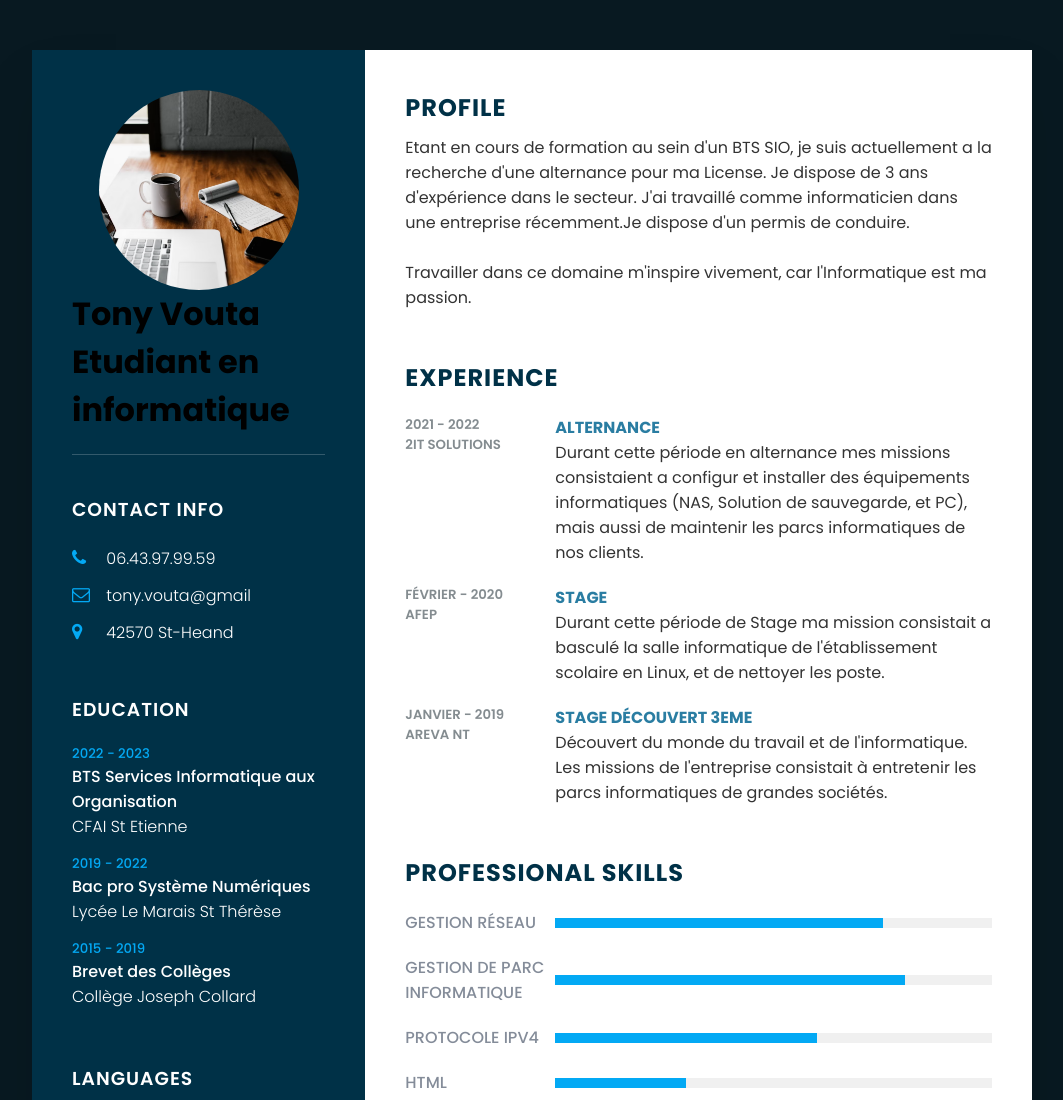
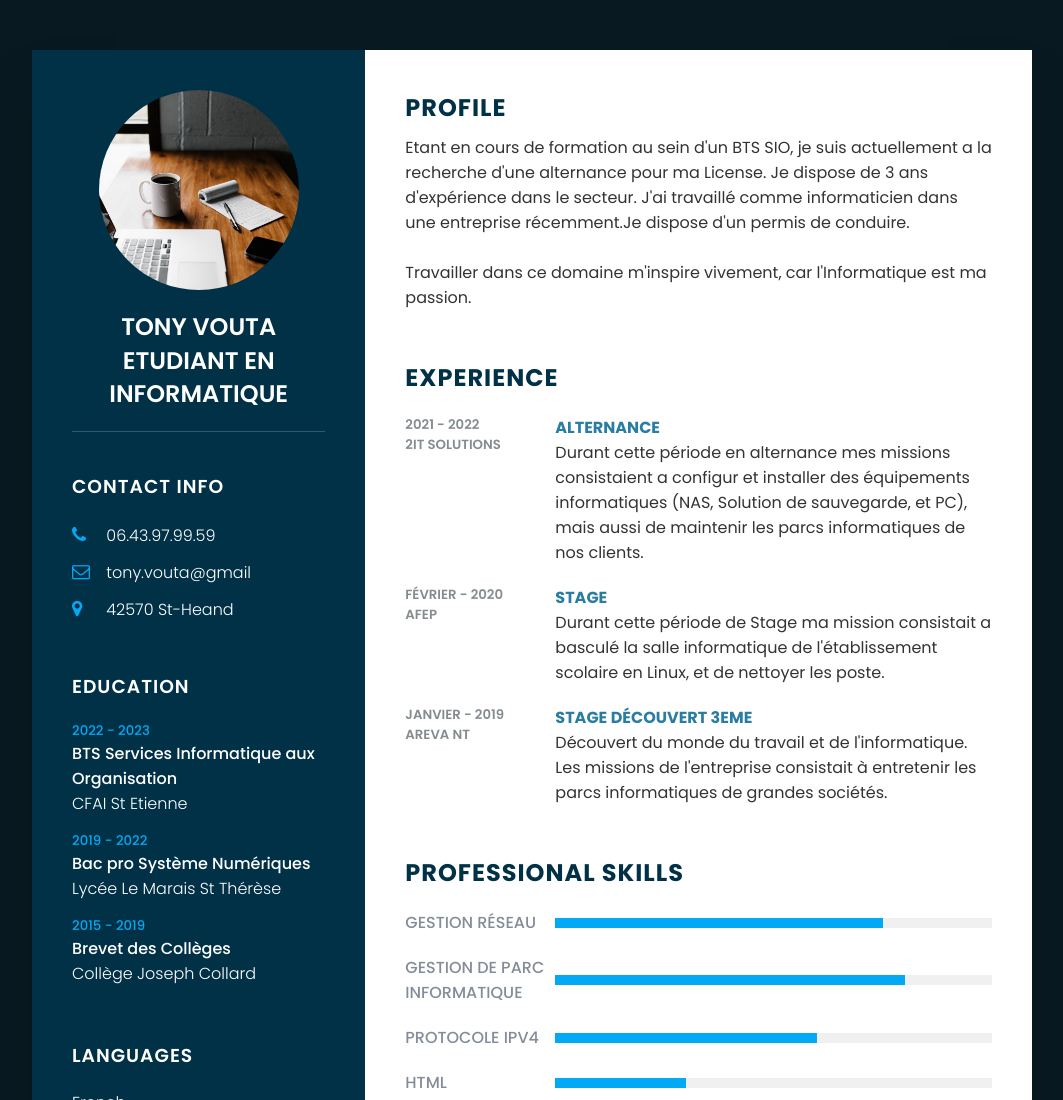
Before and after one commit to TonyV42570/CV-TonyVouta, a plain HTML site: page index.html in a window 1280 px wide. Shown: the top 1100 px of the page, without its empty margins (108-1171 px from the left). Drawn offline with Linux system fonts and the light colour scheme.

Commit message:
Update style.css

```diff
--- a/style.css
+++ b/style.css
@@ -58,7 +58,7 @@ body
     height: 100%;
     object-fit: cover;
 }
-.profileText h2
+.profileText h1
 {
     color: #fff;
     font-size: 1.5em;
```
